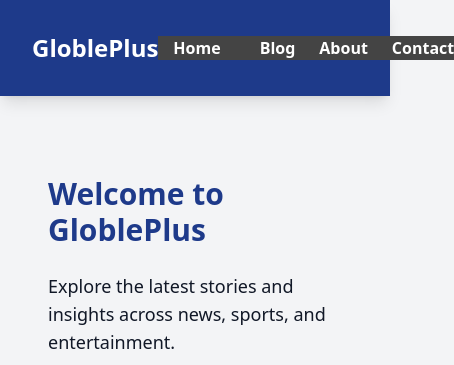
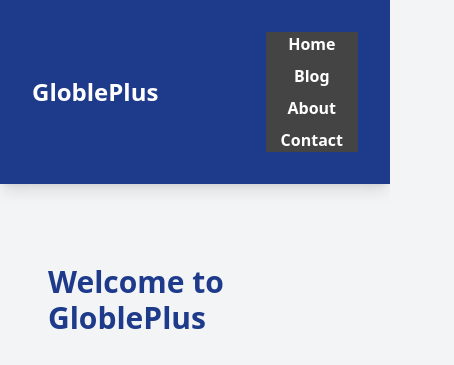
Before and after one commit to sajidmirjatbaluch/GloblePlus-Site, a website: page index.html in a window 390 px wide. Shown: the top 365 px of the page, 454 px wide, since content can reach past the window. Drawn offline with nearby package versions, Linux system fonts and the light colour scheme; files that its build step writes are made by us from their sources.

Commit message:
Make navbar responsive for mobile

```diff
--- a/index.html
+++ b/index.html
@@ -22,12 +22,12 @@
 <div class="max-w-7xl mx-auto px-4 py-4 flex justify-between items-center">
 <div class="text-2xl font-semibold">GloblePlus</div>
 <nav>
-<ul class="flex space-x-6 text-base">
-<li><a class="hover:text-gray-300 transition" href="index.html">Home</a></li>
-<li><a class="hover:text-gray-300 transition" href="blog.html">Blog</a></li>
-<li><a class="hover:text-gray-300 transition" href="about.html">About</a></li>
-<li><a class="hover:text-gray-300 transition" href="contact.html">Contact</a></li>
-</ul>
+  <ul class="flex flex-col space-y-2 text-base md:flex-row md:space-x-6 md:space-y-0">
+    <li><a class="hover:text-gray-300 transition" href="index.html">Home</a></li>
+    <li><a class="hover:text-gray-300 transition" href="blog.html">Blog</a></li>
+    <li><a class="hover:text-gray-300 transition" href="about.html">About</a></li>
+    <li><a class="hover:text-gray-300 transition" href="contact.html">Contact</a></li>
+  </ul>
 </nav>
 </div>
 </header>
```
